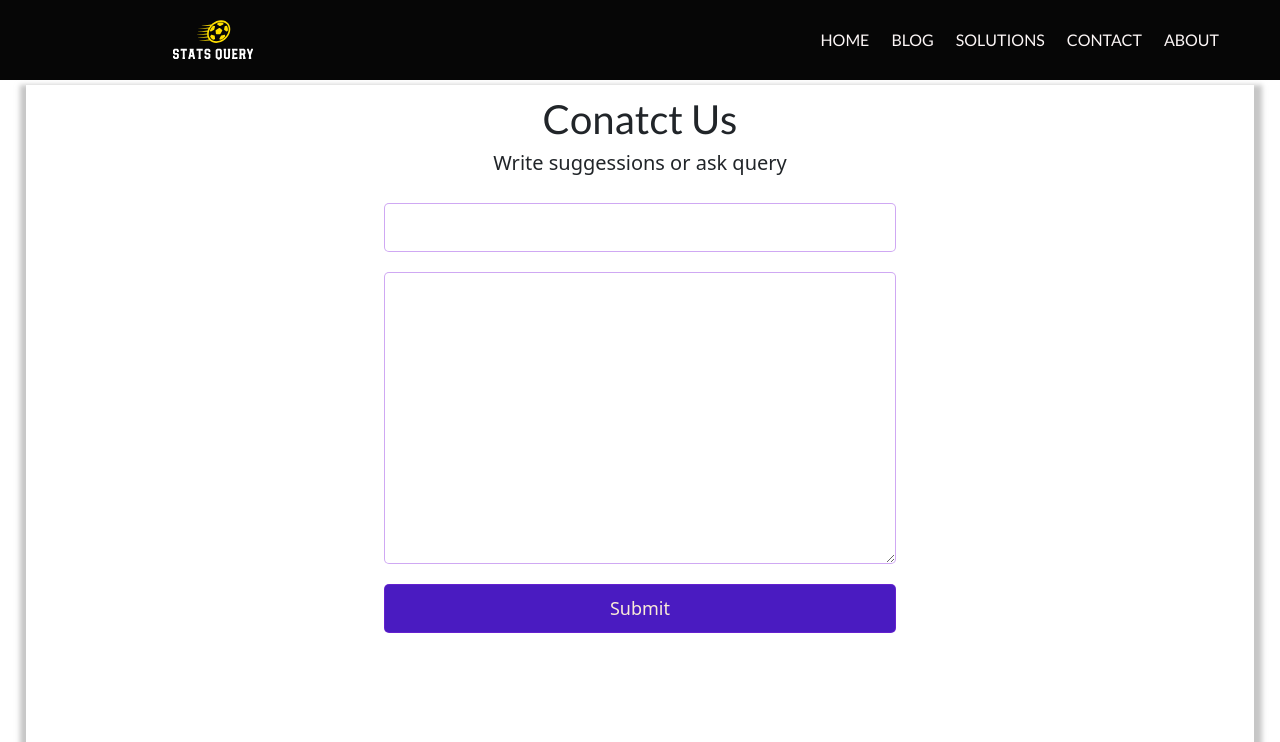
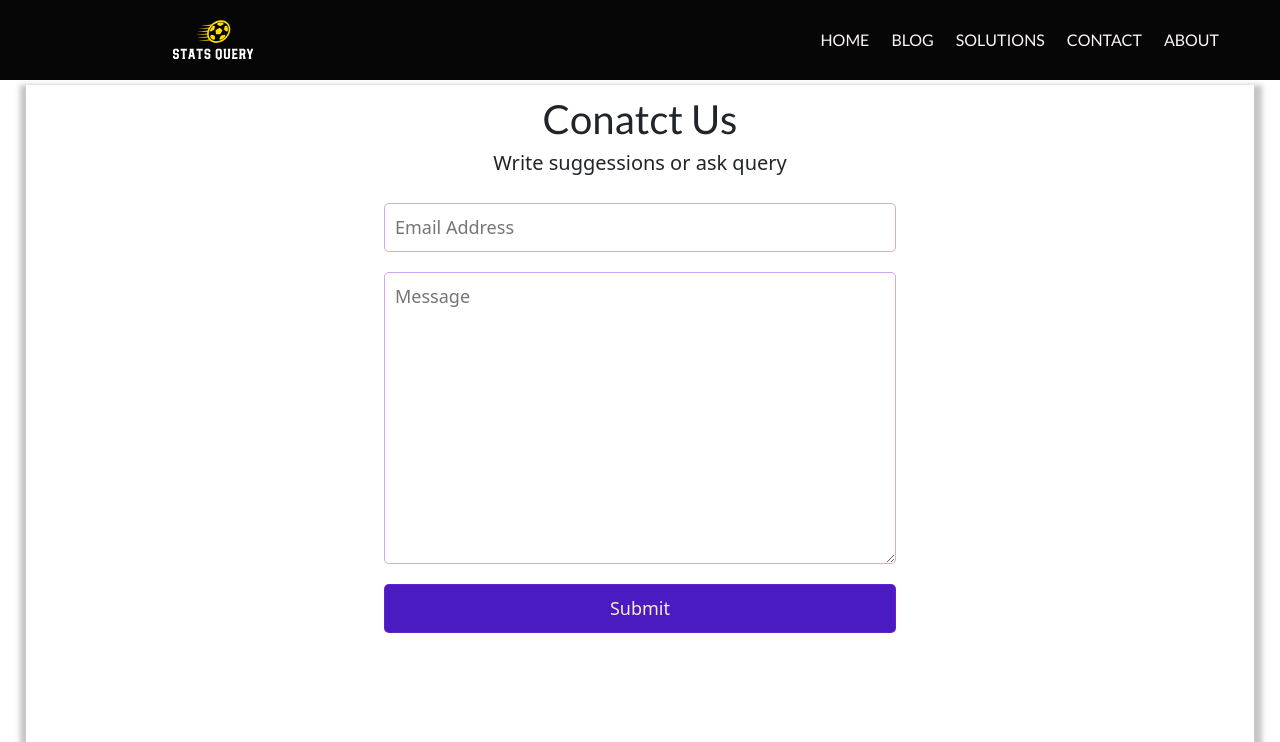
Before and after one commit to raushannanda/statsquery, a Django app: page /contact/ in a window 1280 px wide. Shown: the top 742 px of the page. Run offline with Django 4.2, Linux system fonts and the light colour scheme; some libraries are stand-ins or nearby versions.

Commit message:
Add files via upload

```diff
--- a/statweb/forms.py
+++ b/statweb/forms.py
@@ -3,8 +3,8 @@ from email import message
 from logging import PlaceHolder
 from django import forms
 class SubscribeForm(forms.Form):
-    email = forms.EmailField()
+    email = forms.EmailField(label="email",widget=forms.EmailInput(attrs={'placeholder': 'Email Address'}))
 
 class ContactForm(forms.Form):
-    email = forms.EmailField()
-    message = forms.CharField(widget=forms.Textarea)
+    email = forms.EmailField(label="email",widget=forms.EmailInput(attrs={'placeholder': 'Email Address'}))
+    message = forms.CharField(widget=forms.Textarea(attrs={'placeholder': 'Message'}))
--- a/templates/blog/blogId.html
+++ b/templates/blog/blogId.html
@@ -48,17 +48,18 @@
     <h2><center>LATEST POSTS</center></h2>
     <div class="bposts">
         {% for post in posts %}
-        <a href="">
+
           <div class="card">
             <div class="card-body">
               <h5 class="card-title">{{post.title}}</h5>
               <p class="card-text">{{post.post|truncatechars:100}}</p>
+              <a href="{% url 'post' post.sno %}" class="btn btn-primary">Read More</a>
             </div>
             <div class="card-footer">
               <small class="text-muted">Last updated {{post.last_updated}}</small>
             </div>
           </div>
-        </a>
+
         {% endfor %}
 
     </div>
--- a/templates/blog/post.html
+++ b/templates/blog/post.html
@@ -17,7 +17,7 @@
             <!--A short description of topics in list of contents -->
             <div class="descrip">
                 <div class="rellink">
-                    <a href="/blog/{{posts.category}}/{{catindex}}">Inference> New Post</a>
+                    <a href="{% url 'activeblog' catindex %}">{{post.category}} > </a>{{post.title}}
                 </div>
                 <div class="ptitle">
                     <h4>{{post.title}}</h4>
--- a/templates/footer/index.html
+++ b/templates/footer/index.html
@@ -36,3 +36,5 @@
 
 </div>
     <!-- Footer Section Ends -->
+    <script src="https://polyfill.io/v3/polyfill.min.js?features=es6"></script>
+    <script id="MathJax-script" async src="https://cdn.jsdelivr.net/npm/mathjax@3/es5/tex-mml-chtml.js"></script>
--- a/templates/home/index.html
+++ b/templates/home/index.html
@@ -356,7 +356,8 @@
       AOS.init();
 
     </script>
-
+    <script src="https://polyfill.io/v3/polyfill.min.js?features=es6"></script>
+    <script id="MathJax-script" async src="https://cdn.jsdelivr.net/npm/mathjax@3/es5/tex-mml-chtml.js"></script>
     <!-- Scripts Ends -->
 
 </body>
```
